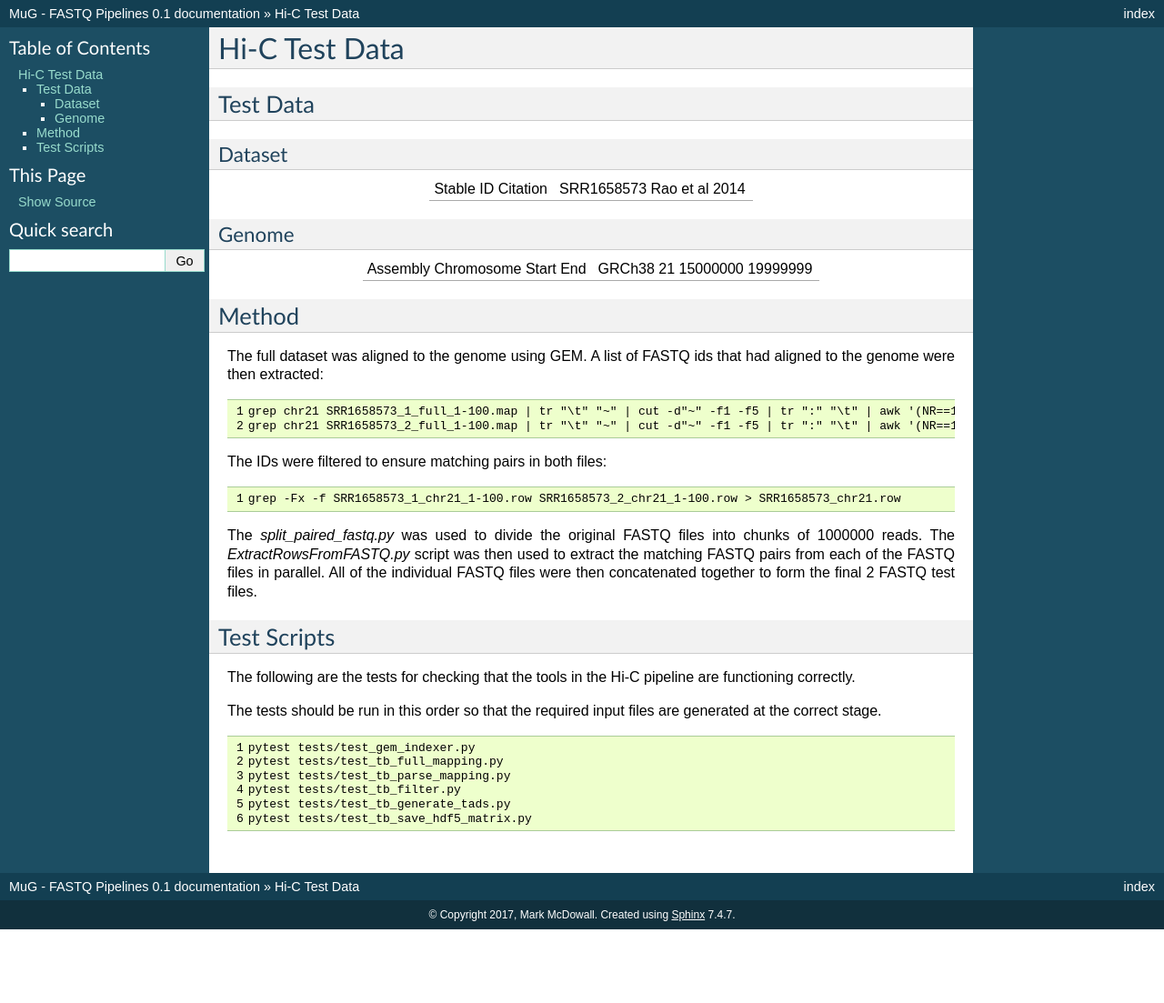
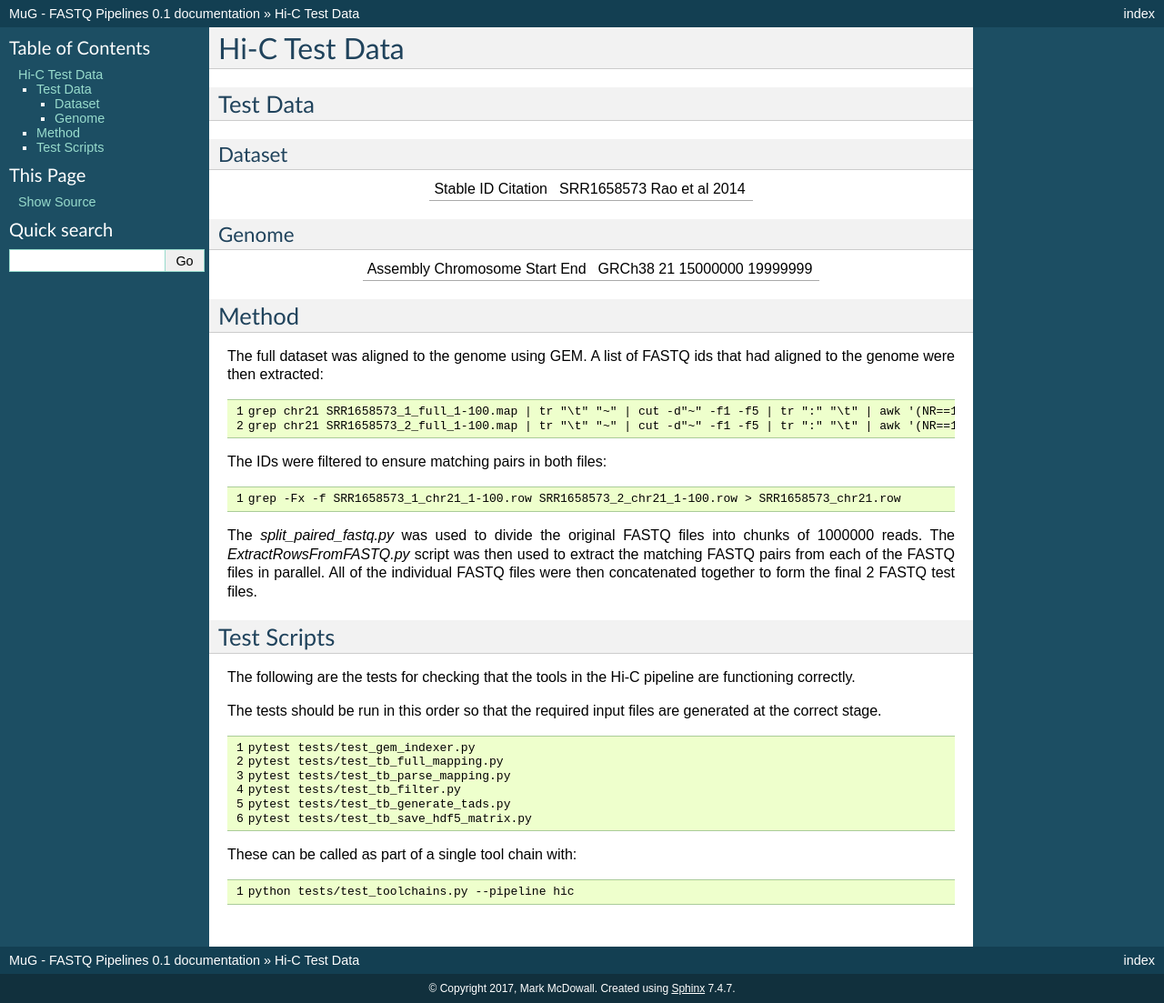
Before and after one commit to Multiscale-Genomics/mg-process-fastq, a Sphinx documentation site: the page built from docs/tests_hic.rst, in a window 1280 px wide. Shown: the whole page at 91% size. Built offline with Sphinx 7.4.7, drawn with Linux system fonts in a browser that asks for light colours; before the commit the page ends 1022 px from its top, so only the background shows below that.

Commit message:
Added descriptions about running the Hi-C tool chain of tests

```diff
--- a/docs/tests_hic.rst
+++ b/docs/tests_hic.rst
@@ -65,3 +65,10 @@ generated at the correct stage.
    pytest tests/test_tb_filter.py
    pytest tests/test_tb_generate_tads.py
    pytest tests/test_tb_save_hdf5_matrix.py
+
+These can be called as part of a single tool chain with:
+
+.. code-block:: none
+   :linenos:
+
+   python tests/test_toolchains.py --pipeline hic
```
